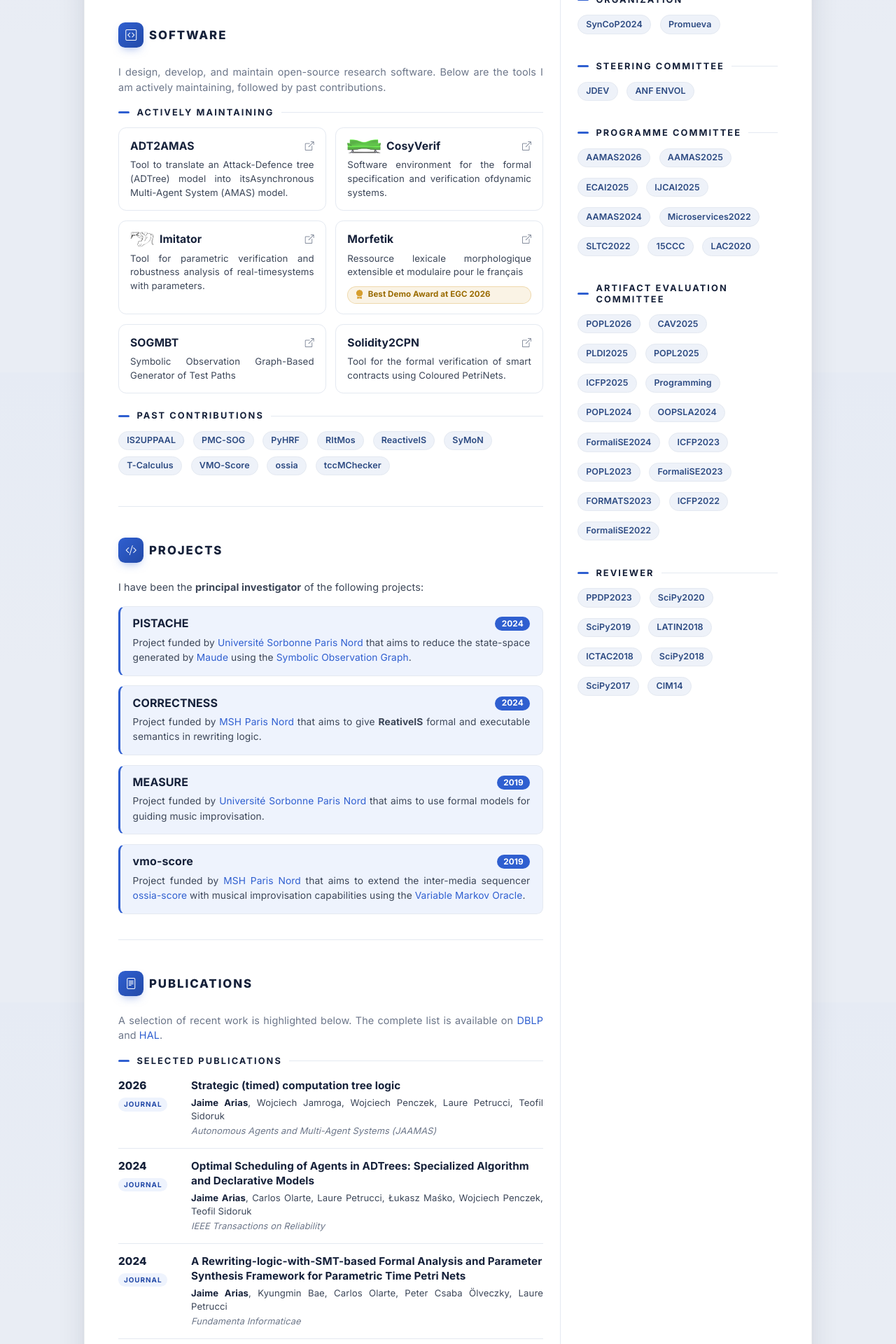
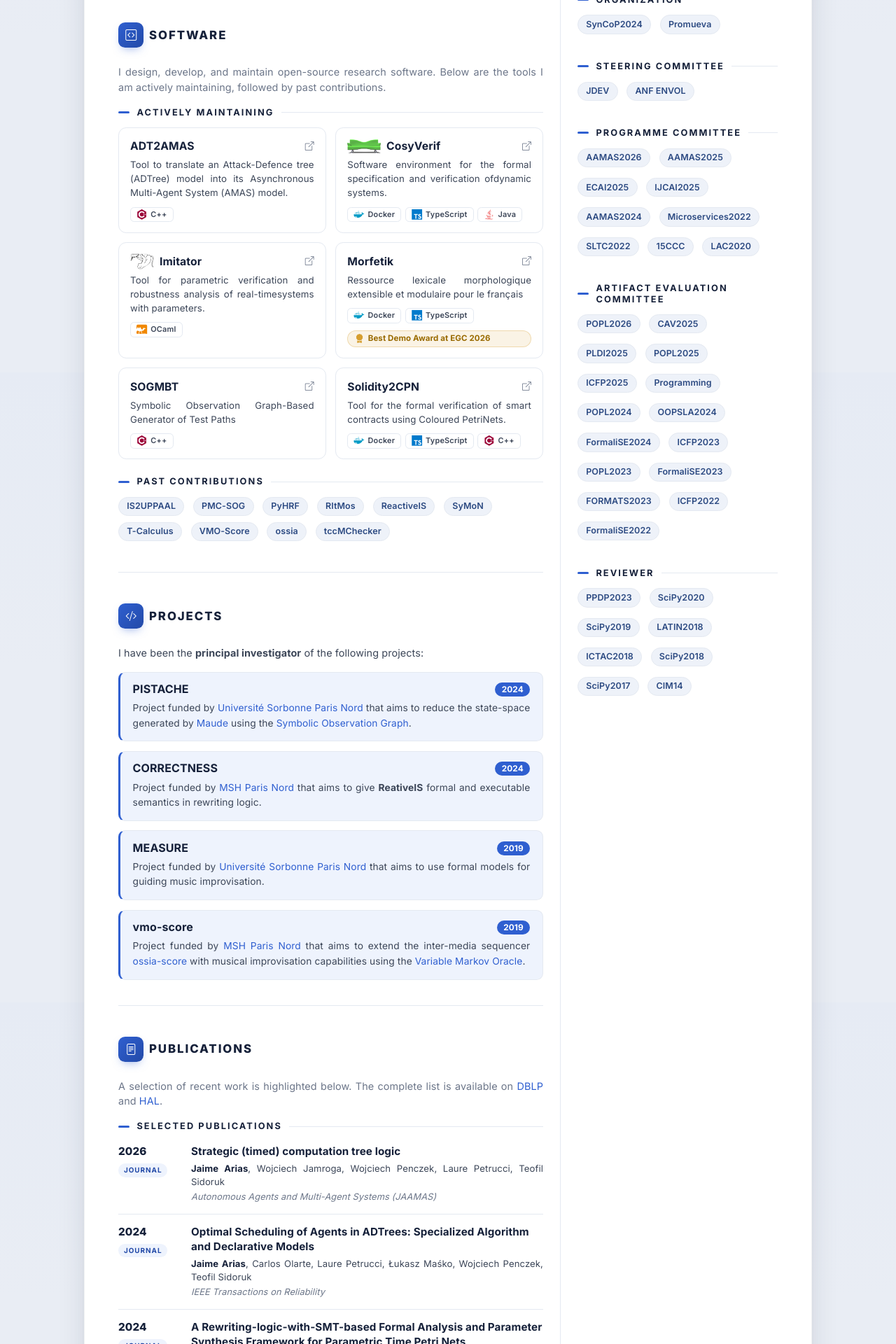
Before and after one commit to himito/himito.github.io, a Jekyll site: the page built from index.md, in a window 1280 px wide. Shown: the part 1268-3188 px from the top of the page at 70% size. Built offline with Jekyll 4.4.1, drawn with Linux system fonts in a browser that asks for light colours; nearby versions of some CDN libraries; some web fonts are replaced; library files that are not in the unit come from our copies.

Commit message:
refactor software section; add technology stack and award details for software entries, introduce tech mapping for icons

```diff
--- a/_data/software.yml
+++ b/_data/software.yml
@@ -2,6 +2,7 @@
   url: https://tal.lipn.univ-paris13.fr/morfetik2
   status: current
   award: Best Demo Award at EGC 2026
+  stack: [Docker, TypeScript]
   description: |
     Ressource lexicale morphologique extensible et modulaire pour le français
 
@@ -9,6 +10,7 @@
   url: https://www.cosyverif.org/
   status: current
   logo: cosyverif.png
+  stack: [Docker, TypeScript, Java]
   description: |
     Software environment for the formal specification and verification of
     dynamic systems.
@@ -17,6 +19,7 @@
   url: https://www.imitator.fr/
   status: current
   logo: imitator.png
+  stack: [OCaml]
   description: |
     Tool for parametric verification and robustness analysis of real-time
     systems with parameters.
@@ -38,12 +41,14 @@
 - title: SOGMBT
   url: https://depot.lipn.univ-paris13.fr/PMC-SOG/sogMBT
   status: current
+  stack: [C++]
   description: |
     Symbolic Observation Graph-Based Generator of Test Paths
 
 - title: Solidity2CPN
   url: https://soliditycpn.lipn.univ-paris13.fr/
   status: current
+  stack: [Docker, TypeScript, C++]
   description: |
     Tool for the formal verification of smart contracts using Coloured Petri
     Nets.
@@ -51,9 +56,9 @@
 - title: ADT2AMAS
   url: https://sites.lipn.univ-paris13.fr/websites/adt2amas
   status: current
+  stack: [C++]
   description: |
-    Tool to translate an Attack-Defence tree (ADTree) model into its
-    Asynchronous Multi-Agent System (AMAS) model.
+    Tool to translate an Attack-Defence tree (ADTree) model into its Asynchronous Multi-Agent System (AMAS) model.
 
 - title: PMC-SOG
   url: https://sites.lipn.univ-paris13.fr/websites/pmc-sog
--- a/_includes/software.html
+++ b/_includes/software.html
@@ -25,6 +25,17 @@
         <i class="bi bi-box-arrow-up-right software-card-link"></i>
       </div>
       <p class="software-card-desc">{{ item.description | strip_newlines }}</p>
+      {% if item.stack %}
+      <ul class="software-card-stack list-unstyled">
+        {% for tech in item.stack %}
+        <li class="software-card-tech">
+          {% assign icon = site.data.tech[tech] %}
+          {% if icon %}<i class="{{ icon }} colored software-card-tech-icon"></i>{% endif %}
+          {{ tech }}
+        </li>
+        {% endfor %}
+      </ul>
+      {% endif %}
       {% if item.award %}
       <span class="software-card-award">
         <i class="bi bi-award-fill software-card-award-icon"></i>
--- a/_layouts/default.html
+++ b/_layouts/default.html
@@ -16,6 +16,9 @@
 
   <!-- Bootstrpa Icons -->
   <link rel="stylesheet" href="https://cdn.jsdelivr.net/npm/bootstrap-icons@1.10.3/font/bootstrap-icons.css">
+
+  <!-- Devicon (technology logos) -->
+  <link rel="stylesheet" href="https://cdn.jsdelivr.net/gh/devicons/devicon@v2.16.0/devicon.min.css">
 
   <!-- Academicons -->
   <link rel="stylesheet" href="{{ "assets/academicons/css/academicons.min.css" | relative_url }}">
--- a/assets/css/custom.css
+++ b/assets/css/custom.css
@@ -412,6 +412,31 @@ hr {
   font-size: 0.82rem;
 }
 
+.software-card-stack {
+  display: flex;
+  flex-wrap: wrap;
+  gap: 0.35rem;
+  margin: 0.6rem 0 0;
+}
+.light-mode .software-card-tech {
+  display: inline-flex;
+  align-items: center;
+  gap: 0.3rem;
+  padding: 0.14rem 0.5rem;
+  border-radius: 0.35rem;
+  background: var(--surface);
+  border: 1px solid var(--border);
+  color: var(--body);
+  font-size: 0.68rem;
+  font-weight: 600;
+  letter-spacing: 0.02em;
+  line-height: 1.4;
+}
+.software-card-tech-icon {
+  font-size: 0.95rem;
+  line-height: 1;
+}
+
 .software-past { margin-top: 0.25rem; }
 
 /* More prominent subheadings: About, Software, Publications and Service sections */
```
Also changed, not shown: _data/tech.yml (added, +7 -0 lines).
